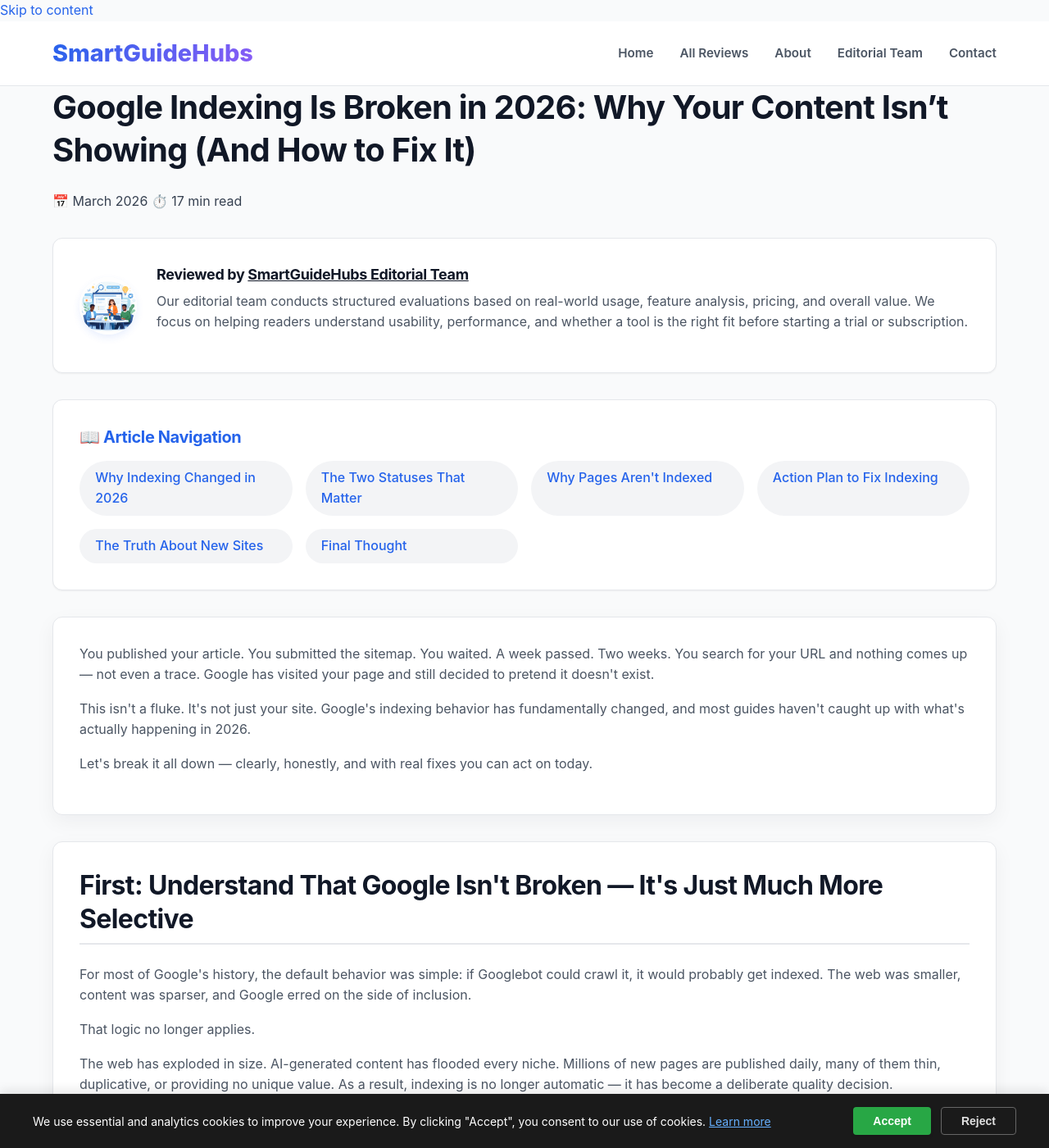
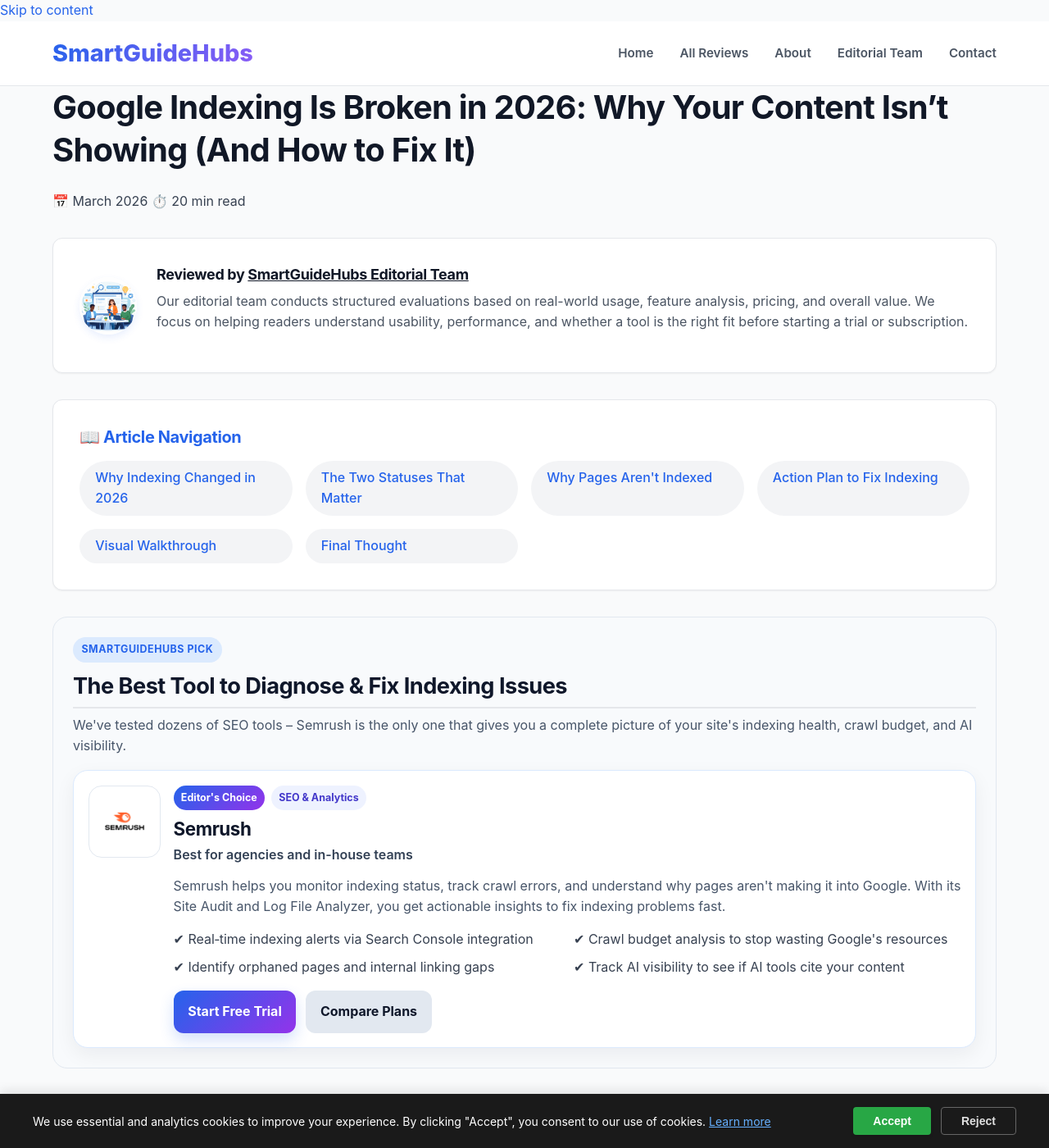
Before and after one commit to Yanniga01/gilliansperkin.github.io, a Jekyll site: the page built from _posts/2026-03-31-google-indexing-problems.md, in a window 1280 px wide and 1400 px high. Shown: the whole window at 82% size. Built offline with Jekyll 4.4.1, drawn with Linux system fonts in a browser that asks for light colours; some of the changed text lies outside the part shown.

Commit message:
Add visual walkthrough and update link label in post
Updated the content of the Google indexing problems post to include a visual walkthrough section and replaced a link label.

```diff
--- a/_posts/2026-03-31-google-indexing-problems.md
+++ b/_posts/2026-03-31-google-indexing-problems.md
@@ -25,9 +25,51 @@
   link2="#indexing-statuses" label2="The Two Statuses That Matter"
   link3="#real-reasons" label3="Why Pages Aren't Indexed"
   link4="#fix-action-plan" label4="Action Plan to Fix Indexing"
-  link5="#uncomfortable-truth" label5="The Truth About New Sites"
+  link5="#visual-walkthrough" label5="Visual Walkthrough"
   link6="#final-thought" label6="Final Thought"
 %}
+
+<!-- Review Pick Component (Custom) -->
+<div class="sgh-picks">
+  <div class="picks-header">
+    <span class="picks-badge">SmartGuideHubs Pick</span>
+    <h2 class="picks-heading">The Best Tool to Diagnose & Fix Indexing Issues</h2>
+    <p class="picks-intro">We've tested dozens of SEO tools – Semrush is the only one that gives you a complete picture of your site's indexing health, crawl budget, and AI visibility.</p>
+  </div>
+
+  <div class="picks-card">
+    <div class="picks-logo">
+      <img src="/assets/logos/semrush.png" alt="Semrush logo">
+    </div>
+
+    <div>
+      <div class="picks-tags">
+        <span class="picks-main-badge">Editor's Choice</span>
+        <span class="picks-tag">SEO & Analytics</span>
+      </div>
+
+      <h3 class="picks-title">Semrush</h3>
+      <p class="picks-subtitle">Best for agencies and in-house teams</p>
+      <p class="picks-description">Semrush helps you monitor indexing status, track crawl errors, and understand why pages aren't making it into Google. With its Site Audit and Log File Analyzer, you get actionable insights to fix indexing problems fast.</p>
+
+      <ul class="picks-points">
+        <li>✔ Real‑time indexing alerts via Search Console integration</li>
+        <li>✔ Crawl budget analysis to stop wasting Google's resources</li>
+        <li>✔ Identify orphaned pages and internal linking gaps</li>
+        <li>✔ Track AI visibility to see if AI tools cite your content</li>
+      </ul>
+
+      <div class="picks-actions">
+        <a href="https://semrush.sjv.io/9VLZdE" class="picks-button-primary" rel="sponsored noopener">
+          Start Free Trial
+        </a>
+        <a href="#pricing" class="picks-button-secondary">
+          Compare Plans
+        </a>
+      </div>
+    </div>
+  </div>
+</div>
 
 <!-- Introduction -->
 <div class="content-section">
@@ -116,6 +158,34 @@
 
     <h3>Step 6: Build Authority in Parallel</h3>
     <p>All the technical fixes in the world won't fully solve slow indexing if your site is new and lacks external trust signals. Build quality backlinks by reaching out to reputable sites in your niche for guest posts or collaborations. Refresh existing articles to keep them relevant. Publish consistently — regular updates signal an active, reliable site. These aren't overnight fixes, but they compound quickly once you start.</p>
+</section>
+
+<!-- Visual Walkthrough Section with Professional Images -->
+<section id="visual-walkthrough" class="content-section">
+    <h2>Visual Walkthrough: Diagnosing Indexing Issues in Google Search Console</h2>
+    <p>Here's what the actual Google Search Console interface looks like when you're identifying indexing problems. Use these screenshots as a guide when you check your own site.</p>
+
+    <div class="walkthrough-grid">
+        <div class="walkthrough-item">
+            <figure class="walkthrough-figure">
+                <img src="/Images/gsc-pages-report.jpg" alt="Google Search Console Pages report showing Indexed vs Not Indexed" loading="lazy" class="walkthrough-img">
+                <figcaption><strong>1. Pages Report</strong> – This is where you'll see the split between indexed and non‑indexed pages. Export the list to find patterns.</figcaption>
+            </figure>
+        </div>
+        <div class="walkthrough-item">
+            <figure class="walkthrough-figure">
+                <img src="/Images/gsc-crawled-not-indexed.jpg" alt="Crawled – Currently Not Indexed status" loading="lazy" class="walkthrough-img">
+                <figcaption><strong>2. "Crawled – Currently Not Indexed"</strong> – A quality judgment. Improve the content and use the "Request Indexing" button.</figcaption>
+            </figure>
+        </div>
+        <div class="walkthrough-item">
+            <figure class="walkthrough-figure">
+                <img src="/Images/gsc-discovered-not-indexed.jpg" alt="Discovered – Currently Not Indexed status" loading="lazy" class="walkthrough-img">
+                <figcaption><strong>3. "Discovered – Currently Not Indexed"</strong> – A crawl budget issue. Strengthen internal linking and reduce low‑value pages.</figcaption>
+            </figure>
+        </div>
+    </div>
+    <p class="walkthrough-note"><strong>Note:</strong> Replace the placeholder image paths above with actual screenshots from your Google Search Console account for maximum accuracy. The images should clearly illustrate the statuses and steps discussed in this guide.</p>
 </section>
 
 <!-- Pros & Cons Grid: Common Mistakes vs. What Works -->
@@ -292,7 +362,7 @@
 }
 </script>
 
-<!-- FAQ Schema (auto-generated from FAQ section) -->
+<!-- FAQ Schema -->
 <script type="application/ld+json">
 {
   "@context": "https://schema.org",
@@ -341,3 +411,51 @@
   ]
 }
 </script>
+
+<style>
+/* Additional styles for the visual walkthrough section */
+.walkthrough-grid {
+    display: grid;
+    grid-template-columns: repeat(auto-fit, minmax(280px, 1fr));
+    gap: 2rem;
+    margin: 2rem 0;
+}
+.walkthrough-item {
+    background: white;
+    border-radius: 16px;
+    overflow: hidden;
+    box-shadow: 0 4px 12px rgba(0,0,0,0.05);
+    transition: transform 0.2s ease, box-shadow 0.2s ease;
+}
+.walkthrough-item:hover {
+    transform: translateY(-4px);
+    box-shadow: 0 12px 24px rgba(0,0,0,0.1);
+}
+.walkthrough-figure {
+    margin: 0;
+    padding: 0;
+}
+.walkthrough-img {
+    width: 100%;
+    height: auto;
+    display: block;
+    border-bottom: 1px solid #e2e8f0;
+}
+.walkthrough-figure figcaption {
+    padding: 1rem;
+    font-size: 0.9rem;
+    color: #334155;
+    background: #f9fafb;
+}
+.walkthrough-note {
+    background: #f0f9ff;
+    border-left: 4px solid #2563eb;
+    padding: 1rem;
+    border-radius: 8px;
+    font-size: 0.9rem;
+    margin-top: 1rem;
+}
+
+/* Ensure the review pick component styles are applied (they are assumed to be in your site.css) */
+/* If not, you can add fallback styles here, but your site.css should already define them. */
+</style>
```
